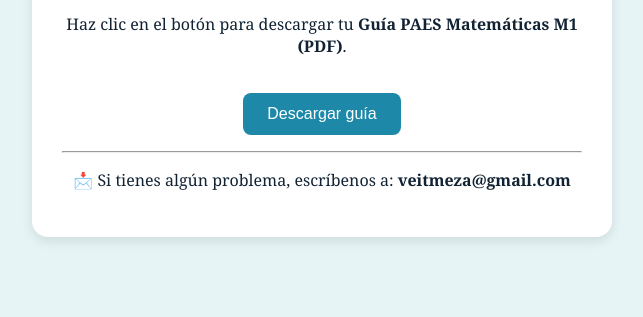
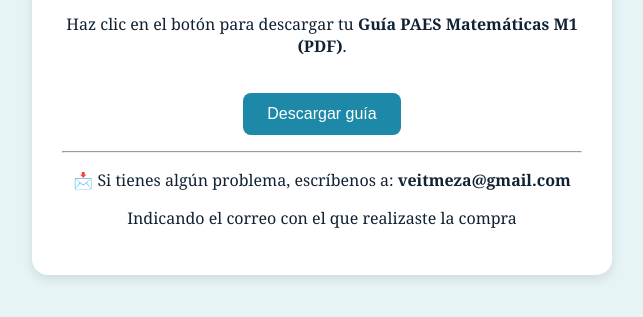
Before and after one commit to mveitm/PaesM1, a plain HTML site: page index.html in a window 1280 px wide. Shown: the part 259-576 px from the top of the page, without its empty margins (318-961 px from the left). Drawn offline with Linux system fonts and the light colour scheme.

Commit message:
Add email indication instruction to index.html
Add instruction for indicating purchase email.

```diff
--- a/index.html
+++ b/index.html
@@ -25,6 +25,7 @@ a:hover { text-decoration:underline; }
   <p id="mensaje"></p>
   <hr>
   <p>📩 Si tienes algún problema, escríbenos a: <strong>veitmeza@gmail.com</strong></p>
+  <p>Indicando el correo con el que realizaste la compra</p>
  </div>
 
 <script>
```
